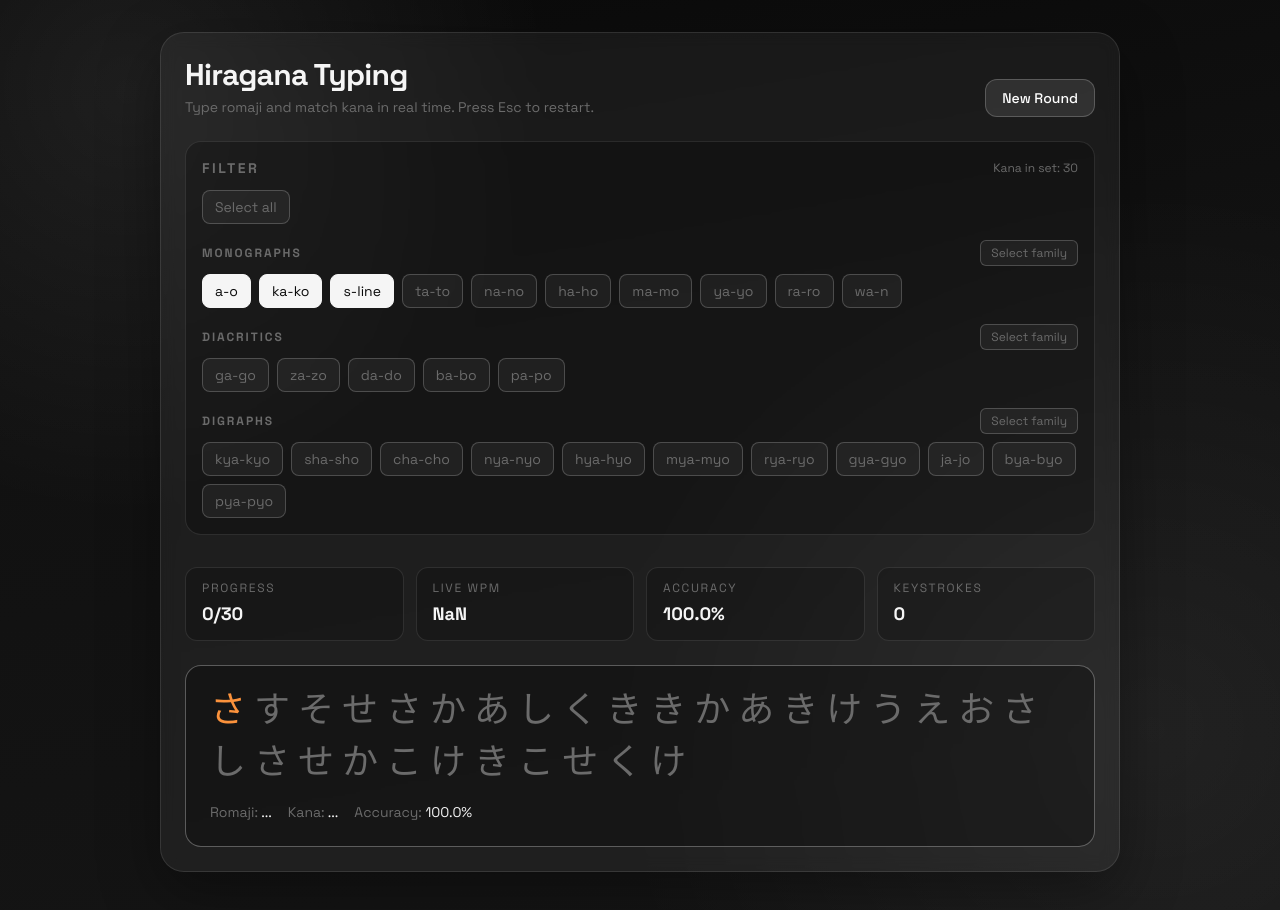
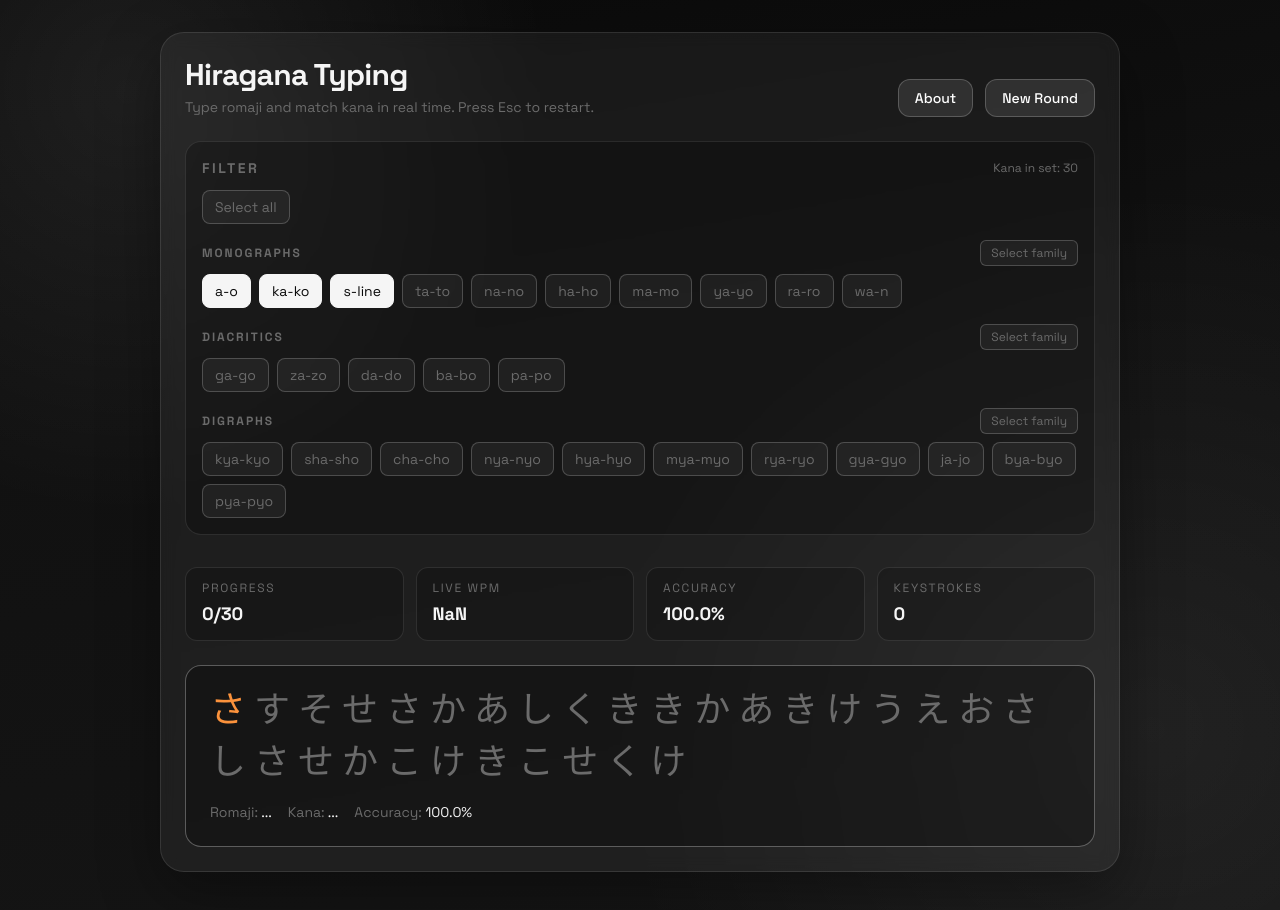
Before and after one commit to james-tharit/hiragana-type-game, a React (Vite) app: page / in a window 1280 px wide. Built offline with nearby package versions, Linux system fonts and the light colour scheme; no server answers.

Commit message:
refactor: update dependencies and enhance App component with routing

```diff
--- a/src/App.tsx
+++ b/src/App.tsx
@@ -1,4 +1,5 @@
 import { useMemo, useState, type KeyboardEvent } from 'react';
+import { Link } from 'react-router-dom';
 import CharacterFilter from './components/CharacterFilter';
 import StatsDisplay from './components/StatsDisplay';
 import TypingCanvas from './components/TypingCanvas';
@@ -78,6 +79,13 @@ function App() {
               Type romaji and match kana in real time. Press Esc to restart.
             </p>
           </div>
+          <div className="flex gap-3">
+            <Link
+              to="/about"
+              className="rounded-xl border border-white/20 bg-white/10 px-4 py-2 text-sm font-medium text-white transition hover:bg-white/20"
+            >
+              About
+            </Link>
             <button
               type="button"
               onClick={() => resetRound()}
@@ -85,6 +93,7 @@ function App() {
             >
               New Round
             </button>
+          </div>
         </header>
 
         <CharacterFilter
```
Also changed, not shown: package.json (+8 -8 lines), 1 other file (tests, documents, lock files or other folders). Lines whose indentation alone changed are shown as unchanged.
